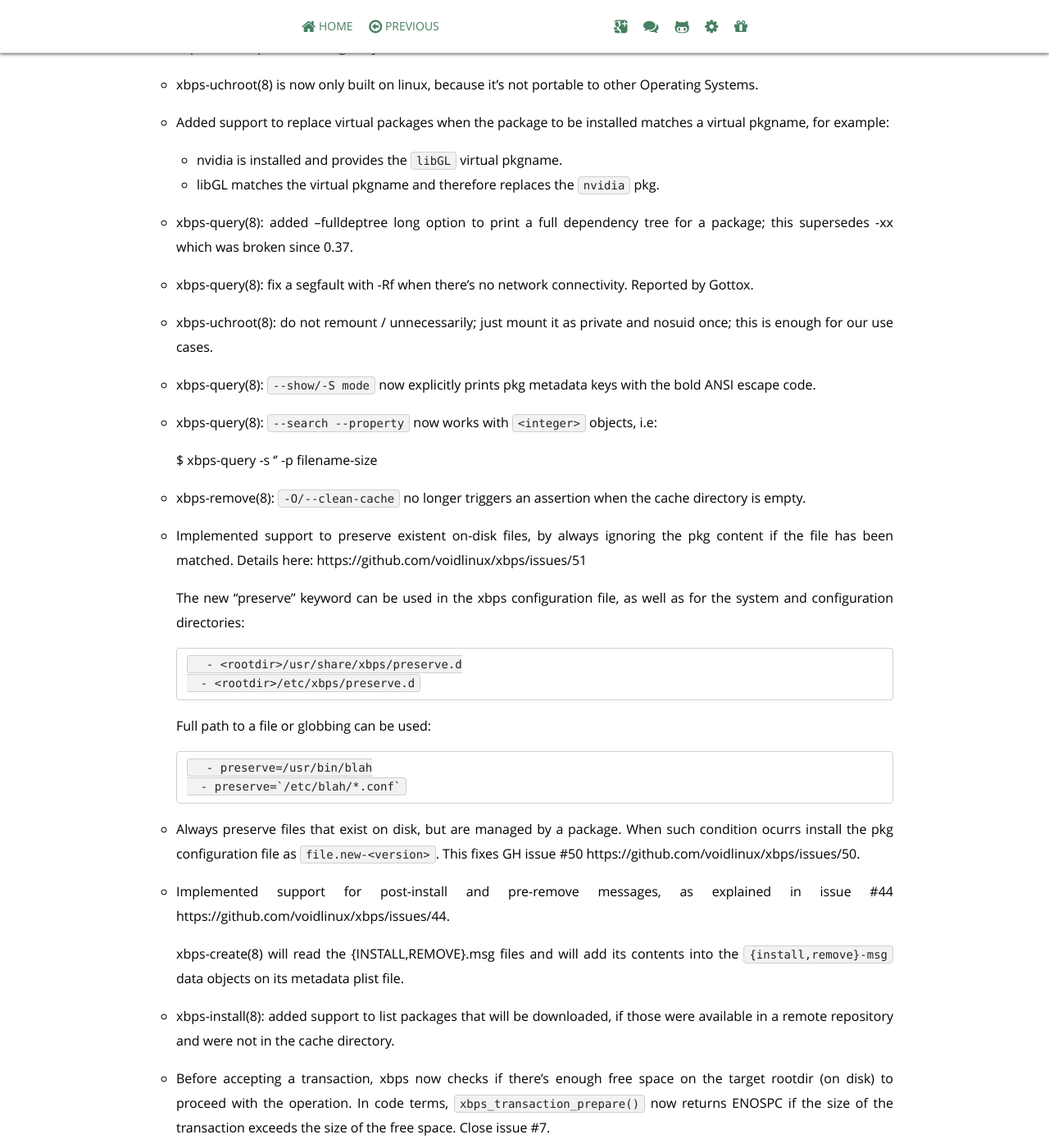
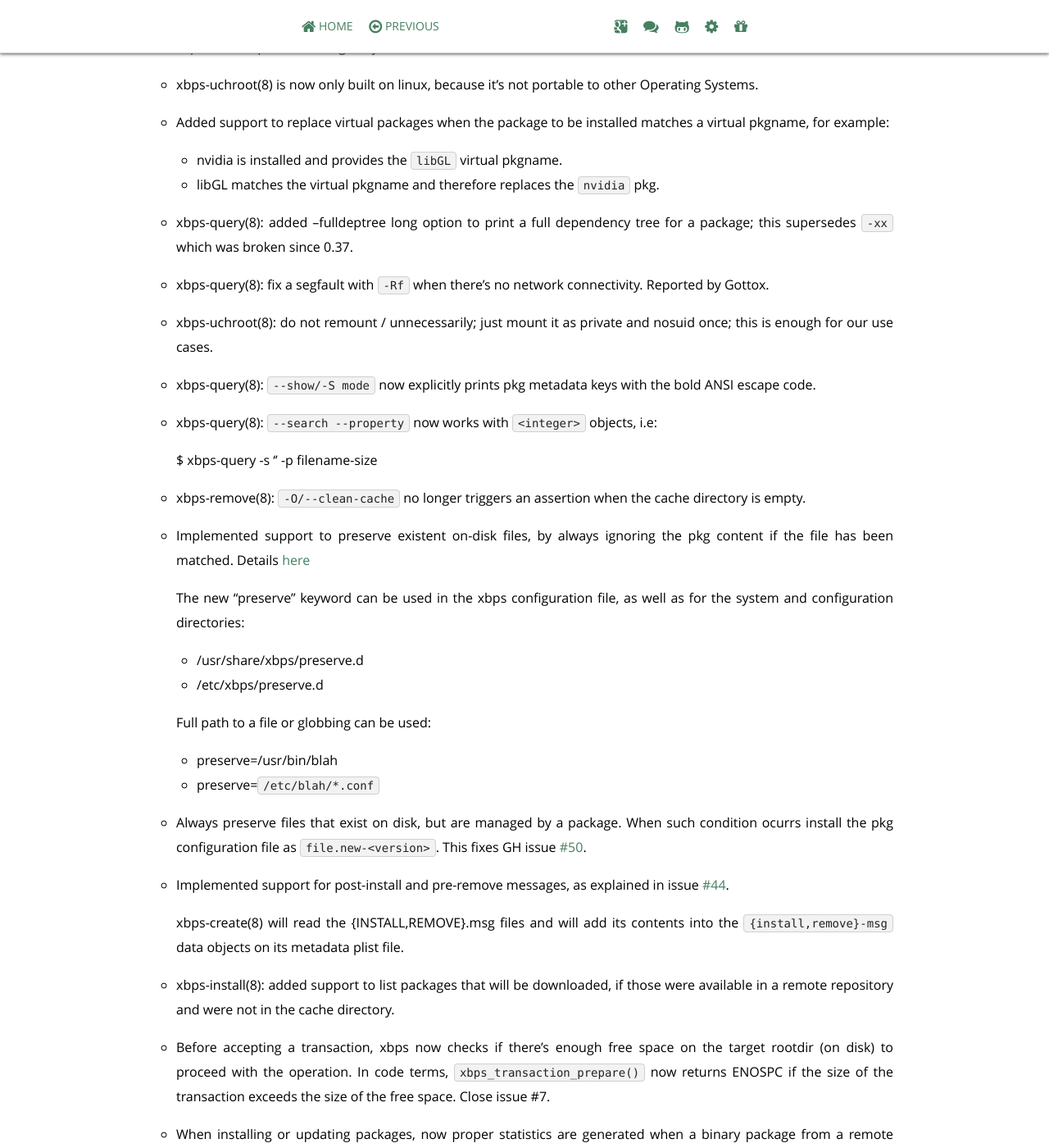
Before and after one commit to void-linux/void-linux.github.io, a Jekyll site: the page built from _posts/2014-09-15-xbps-0.39.markdown, in a window 1280 px wide and 1400 px high, scrolled down 1725 px. Shown: the whole window at 82% size. Built offline with Jekyll 4.4.1, drawn with Linux system fonts in a browser that asks for light colours; Markdown is read by kramdown in place of the engine named in the settings; comment, search, counter and statistics services are not loaded; some of the changed text lies outside the part shown.

Commit message:
Various tweaks

````diff
--- a/_posts/2014-09-15-xbps-0.39.markdown
+++ b/_posts/2014-09-15-xbps-0.39.markdown
@@ -39,7 +39,7 @@ convert the pkgdb files to the new format the first time it's accesed.
     This effectively implements a two phase upgrade, the first time to upgrade the
 pkgdb format and the second one to execute the real operation.
 
-    The pkg metadata files stored in metadir (/var/db/xbps) now just contains its
+    The pkg metadata files stored in metadir (`/var/db/xbps`) now just contains its
 pkg files list objects, everything else is stored in pkgdb. This allows libxbps
 to speed up the process of checking for unmet shared libraries, among other things.
 
@@ -70,9 +70,9 @@ Operating Systems.
 	- libGL matches the virtual pkgname and therefore replaces the `nvidia` pkg.
 
 - xbps-query(8): added --fulldeptree long option to print a full dependency
-tree for a package; this supersedes -xx which was broken since 0.37.
+tree for a package; this supersedes `-xx` which was broken since 0.37.
 
-- xbps-query(8): fix a segfault with -Rf when there's no network connectivity.
+- xbps-query(8): fix a segfault with `-Rf` when there's no network connectivity.
 Reported by Gottox.
 
 - xbps-uchroot(8): do not remount / unnecessarily; just mount it as private
@@ -89,26 +89,25 @@ with the bold ANSI escape code.
 cache directory is empty.
 
 - Implemented support to preserve existent on-disk files, by always ignoring
-the pkg content if the file has been matched. Details here:
-https://github.com/voidlinux/xbps/issues/51
+the pkg content if the file has been matched. Details [here](https://github.com/voidlinux/xbps/issues/51)
 
     The new "preserve" keyword can be used in the xbps configuration file, as well
 as for the system and configuration directories:
 
-		- <rootdir>/usr/share/xbps/preserve.d
-		- <rootdir>/etc/xbps/preserve.d
+	- <rootdir>/usr/share/xbps/preserve.d
+	- <rootdir>/etc/xbps/preserve.d
 
     Full path to a file or globbing can be used:
 
-		- preserve=/usr/bin/blah
-		- preserve=`/etc/blah/*.conf`
+	- preserve=/usr/bin/blah
+	- preserve=`/etc/blah/*.conf`
 
 - Always preserve files that exist on disk, but are managed by a package.
 When such condition ocurrs install the pkg configuration file as `file.new-<version>`.
-This fixes GH issue #50 https://github.com/voidlinux/xbps/issues/50.
+This fixes GH issue [#50](https://github.com/voidlinux/xbps/issues/50).
 
 - Implemented support for post-install and pre-remove messages, as explained
-in issue #44 https://github.com/voidlinux/xbps/issues/44.
+in issue [#44](https://github.com/voidlinux/xbps/issues/44).
 
     xbps-create(8) will read the {INSTALL,REMOVE}.msg files and will add its contents
 into the `{install,remove}-msg` data objects on its metadata plist file.
@@ -128,14 +127,14 @@ and when a package has the "preserve" property.
 - libxbps: return ENXIO and a meaningful error message if a package that is
 going to be installed or updated has invalid dependencies, i.e:
 
-    ```
+```
 $ xbps-install --repository=$HOME/repo -n foo
 ERROR: foo-1.0_1: can't guess pkgname for dependency '>=invalid-spec_1'
 Package `foo' contains invalid dependencies, exiting.
 $
-    ```
+```
 
-    This fixes #43 (xbps-install: unhelpful message for invalid dependency)
+This fixes #43 (xbps-install: unhelpful message for invalid dependency)
 submitted by Dominik Honnef.
 
 - libxbps: fixed a new issue with packages that provide/replace the
@@ -146,7 +145,7 @@ which are providing/replacing the "awk" virtual package.
 - libfetch: synchronized with NetBSD pkgsrc/libfetch.
 
 - libfetch: add support for TLS SNI (Server Name Identification) from NetBSD, with
-some minor debug changes. This fixes GH issue #41 (https://github.com/voidlinux/xbps/issues/41).
+some minor debug changes. This fixes GH issue [#41](https://github.com/voidlinux/xbps/issues/41).
 
 Please report issues at
 [https://github.com/voidlinux/xbps/issues](https://github.com/voidlinux/xbps/issues)
````
